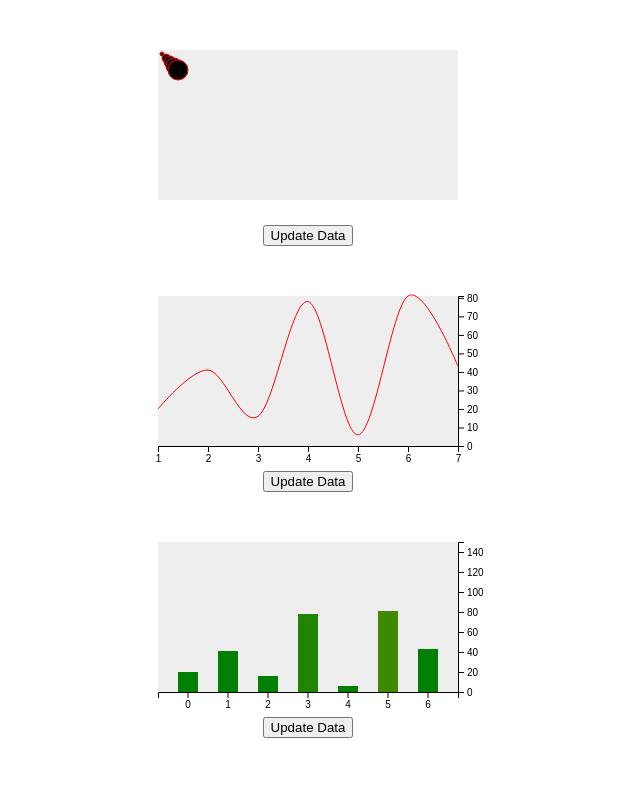
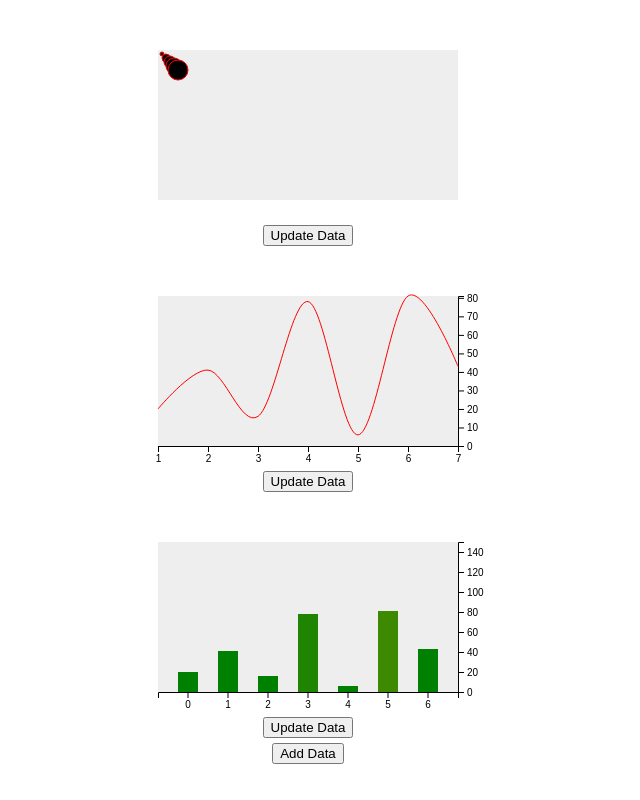
Before and after one commit to evantianx/react-hooks-with-d3, a React (Create React App) app: page / in a window 1280 px wide. Shown: the whole page, without its empty margins (332-972 px from the left). Built offline with nearby package versions, Linux system fonts and the light colour scheme.

Commit message:
feat: add interactivity of hover(tooltip)

```diff
--- a/src/charactors/BarChart.tsx
+++ b/src/charactors/BarChart.tsx
@@ -9,8 +9,8 @@ export const BarChart: React.FC = () => {
     const svg = select(svgRef.current);
 
     const xScale = scaleBand<number>()
-      .domain([0, 1, 2, 3, 4, 5, 6])
-      .range([0, (data.length - 1) * 50])
+      .domain(data.map((_, index) => index))
+      .range([0, 300])
       .padding(0.5);
     const yScale = scaleLinear<number>()
       .domain([0, 150])
@@ -44,6 +44,20 @@ export const BarChart: React.FC = () => {
       .attr('transform', 'scale(1, -1)') // flip the bar
       .attr('y', -150) // original y of bar
       .attr('width', xScale.bandwidth())
+      .on('mouseenter', (value, index) => {
+        svg
+          .selectAll('.tooltip')
+          .data([value])
+          .join(enter => enter.append('text').attr('y', yScale(value) - 1))
+          .attr('class', 'tooltip')
+          .attr('x', (xScale(index) as number) + xScale.bandwidth() / 2)
+          .attr('text-anchor', 'middle')
+          .text(value)
+          .transition()
+          .attr('y', yScale(value) - 5)
+          .attr('opacity', 1);
+      })
+      .on('mouseleave', () => svg.selectAll('.tooltip').remove())
       .transition()
       .attr('height', value => 150 - yScale(value))
       .attr('fill', colorScale);
@@ -61,6 +75,12 @@ export const BarChart: React.FC = () => {
       >
         Update Data
       </button>
+      <button
+        className='updateBtn'
+        onClick={() => setData([...data, Math.round(Math.random() * 150)])}
+      >
+        Add Data
+      </button>
     </>
   );
 };
--- a/src/index.css
+++ b/src/index.css
@@ -7,5 +7,9 @@ svg {
 
 .updateBtn {
   display: block;
-  margin: 25px auto;
+  margin: 25px auto 0;
 }
+
+.updateBtn + .updateBtn {
+  margin-top: 5px;
+}
```
